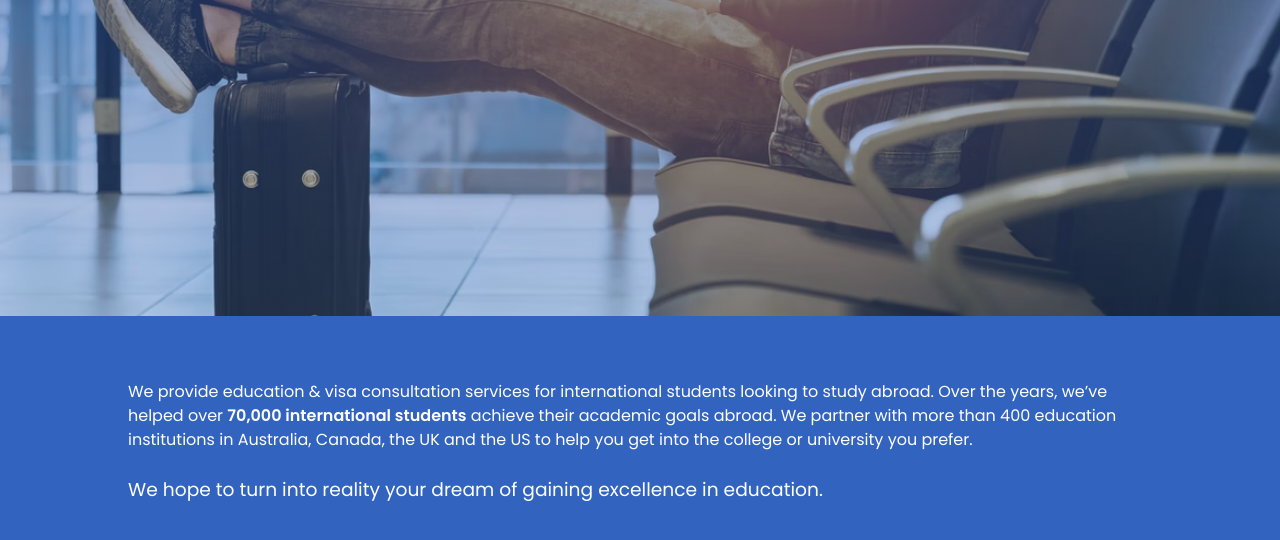
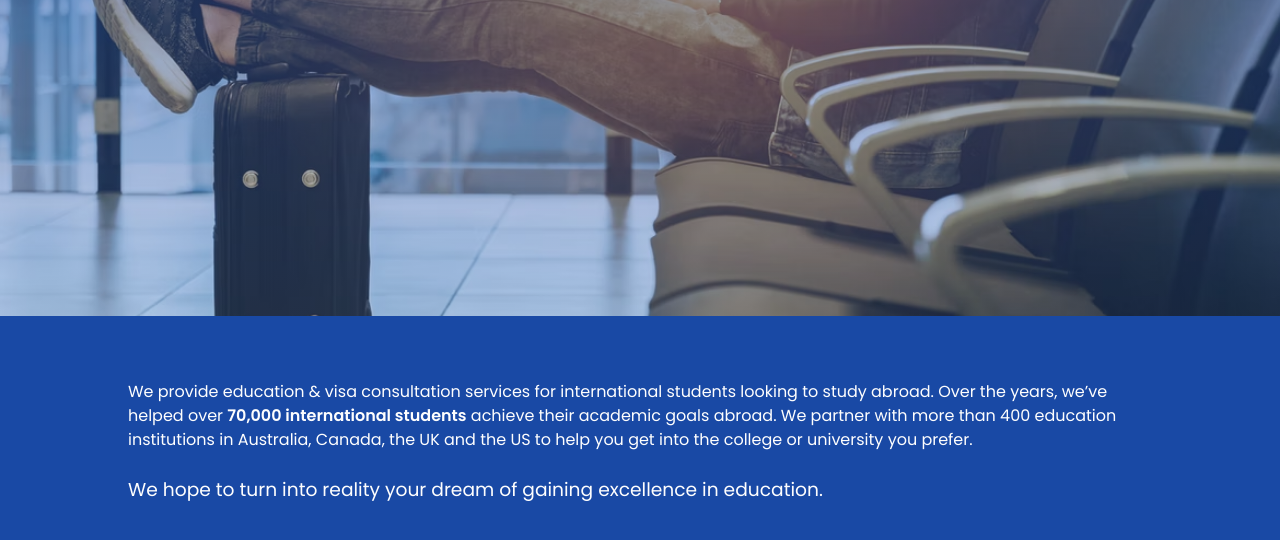
Before and after one commit to panta147/Project1, a plain HTML site: page index.html in a window 1280 px wide. Shown: the part 464-1004 px from the top of the page. Drawn offline with nearby package versions, Linux system fonts and the light colour scheme.

Commit message:
modified css

```diff
--- a/style.css
+++ b/style.css
@@ -42,7 +42,7 @@ nav {
 
 /* intro part  */
 .intro{
-    background: #3264BF;
+    background: #1949A5;
     padding:  5% 10%;
     color: #FEFEFE;
 }
@@ -68,7 +68,7 @@ a:hover {
 
 
 /* media query   for mobile*/
-@media only screen and (max-width: 325px) {
+@media only screen and (max-width: 500px) {
   .hero {
     height: 50vh;
     background-position: center;
```
